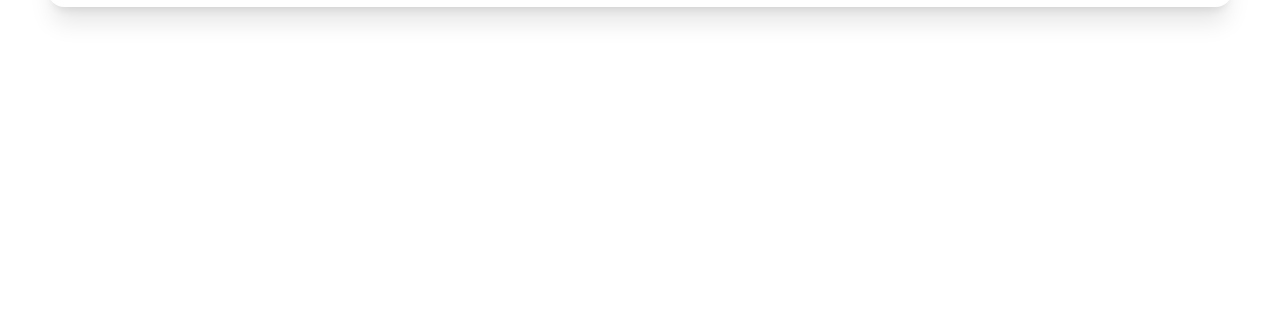
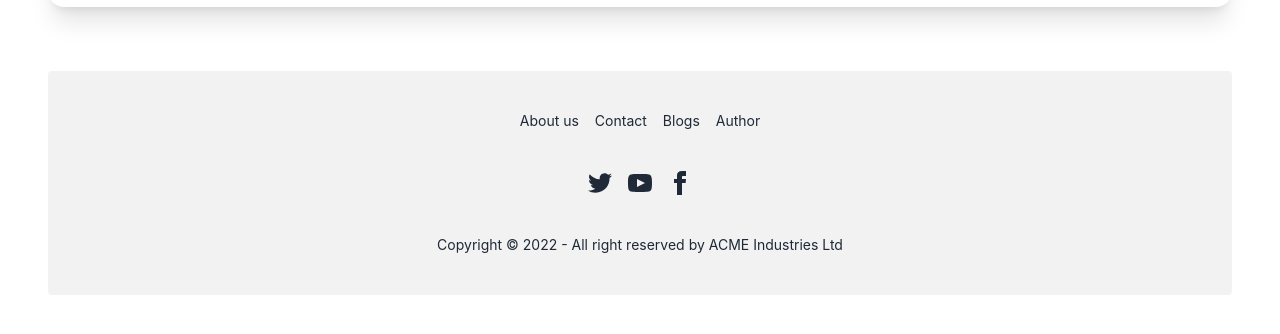
Before and after one commit to shariarHossain23/Blogs-client, a React (Create React App) app: page /blog/1 in a window 1280 px wide. Shown: the part 232-566 px from the top of the page. Built offline with nearby package versions, Linux system fonts and the light colour scheme; no server answers.

Commit message:
single blog

```diff
--- a/src/Pages/Home/SingleBlog.js
+++ b/src/Pages/Home/SingleBlog.js
@@ -1,6 +1,7 @@
 import React, { useEffect, useState } from "react";
 import { useParams } from "react-router-dom";
 import axiosPrivate from "../Api/axiosPrivate";
+import Fotter from "../Shared/Fotter";
 
 const SingleBlog = () => {
   const { id } = useParams();
@@ -30,6 +31,7 @@ const SingleBlog = () => {
        <p className="text-gray-500 font-[400]">Published: <span>{blog.time}</span></p>
         </div>
       </div>
+      <Fotter/>
     </div>
   );
 };
```
